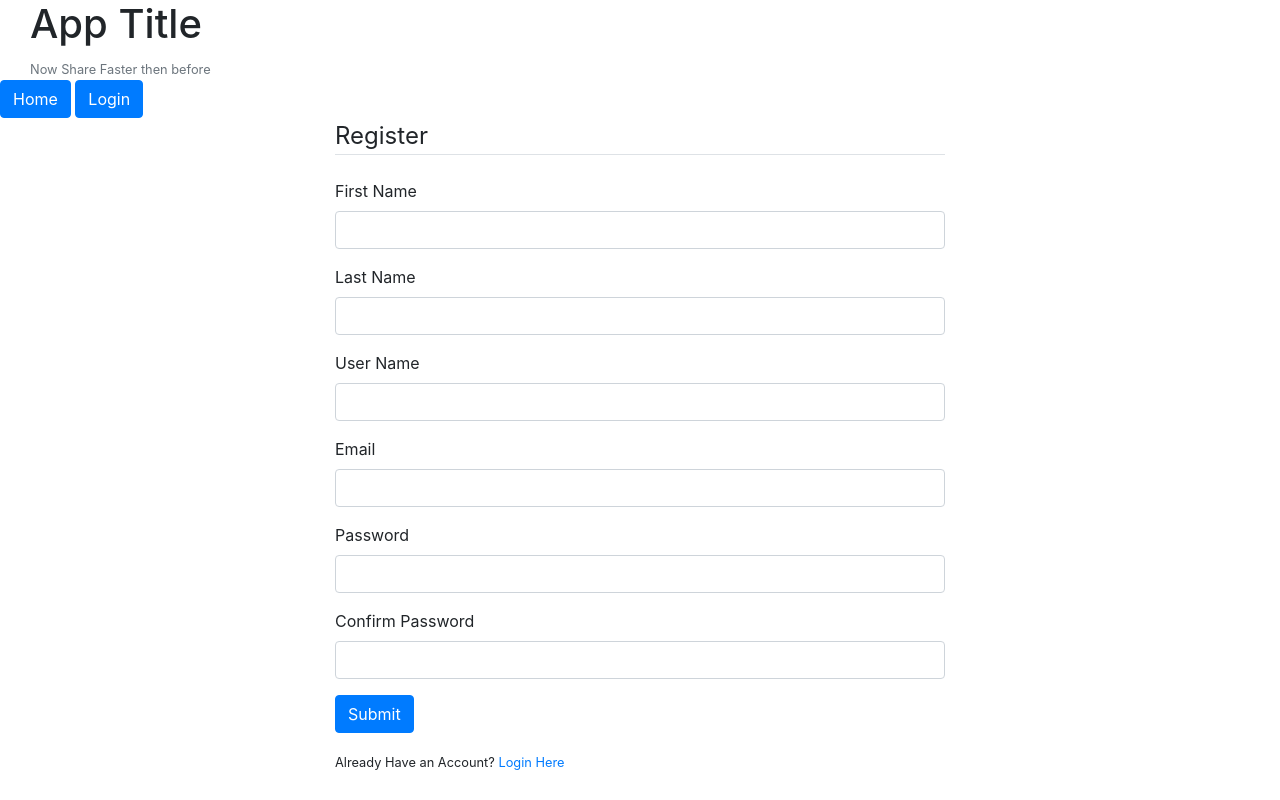
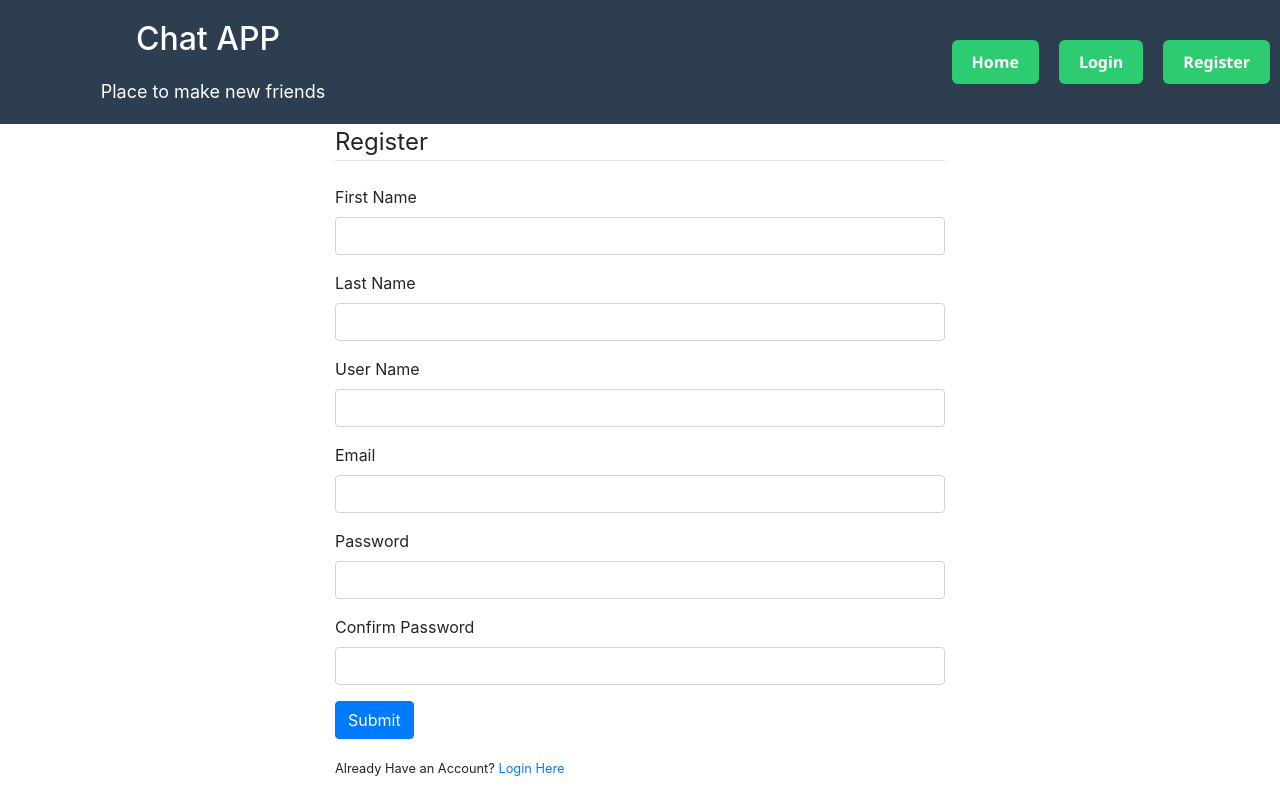
Before and after one commit to umair313/chatapp, a Flask app: page /register in a window 1280 px wide. Run offline with Flask 2, Linux system fonts and the light colour scheme.

Commit message:
Header Modified

```diff
--- /dev/null
+++ b/chatapp/static/header.css
@@ -0,0 +1,71 @@
+
+a,ul,li,h1,h2 , body{
+    padding: 0;
+    margin: 0;
+}
+ul{
+    list-style-type: none;
+}
+a{
+    text-decoration: none;
+}
+
+.header{
+    width: 100%;
+    display: flex;
+    background-color: #2c3e50;
+}
+
+.apptitle{
+    flex:1 1 200px;
+}
+.apptitleflex{
+    display: flex;
+    flex-direction: column;
+
+}
+
+
+.apptitleflex h2{
+    text-align: center;
+    padding: 20px 30px;
+    justify-content: center;
+}
+.apptitleflex p{
+    text-align: center;
+    font-size: 18px;
+    padding-left: 10px;
+}
+.apptitleflex h2, .apptitle p{
+    color: white;
+}
+.appnavbar{
+    flex: 4 1 0;
+
+}
+.appnavbar nav ul{
+    display: flex;
+    justify-content: flex-end;
+}
+
+/* .appnavbar nav ul li{
+flex:1 1 0;
+
+} */
+.appnavbar nav ul a{
+    padding: 10px 20px;
+    display: block;
+    color: white;
+    border-radius: 6px;
+    background-color:#2ecc71;
+    text-decoration: none;
+    font-size: 16px;
+    font-weight: bold;
+    font-family: 'Segoe UI', Tahoma, Geneva, Verdana, sans-serif;
+    margin: 40px 10px;
+
+}
+.appnavbar nav ul a:hover{
+    background-color:#27ae60;
+    text-decoration: none;
+}
--- a/chatapp/templates/base.html
+++ b/chatapp/templates/base.html
@@ -9,6 +9,7 @@
   <!-- Bootstrap CSS -->
   <link rel="stylesheet" href="https://cdn.jsdelivr.net/npm/bootstrap@4.5.3/dist/css/bootstrap.min.css"
     integrity="sha384-TX8t27EcRE3e/ihU7zmQxVncDAy5uIKz4rEkgIXeMed4M0jlfIDPvg6uqKI2xXr2" crossorigin="anonymous">
+    <link rel="stylesheet" href="{{ url_for('static',filename='header.css') }}">
     <title>
       {% if title%}
          {{ title }}
@@ -16,26 +17,42 @@
           ShareNow
       {%endif%}
   </title>
+  <style>
+    a {
+    text-decoration:none;
+    }
+
+    </style>
+
+
 </head>
 
 <body>
   <header>
-    <div class="container-fluid">
-      <div class="row extra">
-        <div class="col w-80 d-flex flex-column">
-          <div class="col justify-content-center">
-            <h1>App Title</h1>
-            <small class="text-muted">Now Share Faster then before</small>
+    <div class="header">
+      <div class="apptitle">
+          <div class="apptitleflex">
+              <h2>Chat APP</h2>
+          <p>Place to make new friends</p>
           </div>
-        </div>
       </div>
-    </div>
+      <div class="appnavbar">
+          <nav>
+              <ul>
+                {% if current_user.is_authenticated %}
+                <li><a href="{{url_for('profile')}}">Profile</a></li>
+                <li><a href="{{url_for('logout')}}">Logout</a></li>
+                {%else%}
+                <li><a href="{{url_for('home')}}">Home</a></li>
+                  <li><a href="{{url_for('login')}}">Login</a></li>
+                  <li><a href="{{url_for('register')}}">Register</a></li>
+                {% endif %}
+
+              </ul>
+          </nav>
+      </div>
+  </div>
   </header>
-  {% if current_user.is_authenticated %}
-  <a class="btn btn-primary" href="{{ url_for('profile')}}" role="button">Profile</a>
-  <a class="btn btn-primary" href="{{ url_for('logout')}}" role="button">Logout</a>
-
-  {%endif%}
   {% with messages=get_flashed_messages(with_categories=true)%}
     {% if messages %}
       {% for categore,message in messages %}
--- a/chatapp/templates/home.html
+++ b/chatapp/templates/home.html
@@ -1,8 +1,5 @@
 {% extends "base.html" %}
 
 {%block content%}
-<main role="main" class="container-fluid">
-    <a class="btn btn-primary" href="{{ url_for('login')}}" role="button">Login</a>
-    <a class="btn btn-primary" href="{{ url_for('register')}}" role="button">Signup</a>
-</main>
+
 {%endblock content%}
--- a/chatapp/templates/login.html
+++ b/chatapp/templates/login.html
@@ -1,8 +1,6 @@
 {% extends "base.html" %}
 
 {% block content%}
-<a class="btn btn-primary" href="{{url_for('home')}}" role="button">Home</a>
-<a class="btn btn-primary" href="{{ url_for('register') }}" role="button">Sign up</a>
 <main role="main" class="container w-50">
     <form action="" method="POST">
         {{ form.hidden_tag() }}
--- a/chatapp/templates/register.html
+++ b/chatapp/templates/register.html
@@ -1,9 +1,6 @@
 {% extends "base.html" %}
 
 {% block content%}
-<a class="btn btn-primary" href="{{ url_for('home')}}" role="button">Home</a>
-<a class="btn btn-primary" href="{{ url_for('login') }}" role="button">Login</a>
-
 <main role="main" class="container w-50">
     <form action="" method="POST">
         {{ form.hidden_tag() }}
```
Also changed, not shown: chatapp/static/main.css (deleted, +0 -265 lines).
